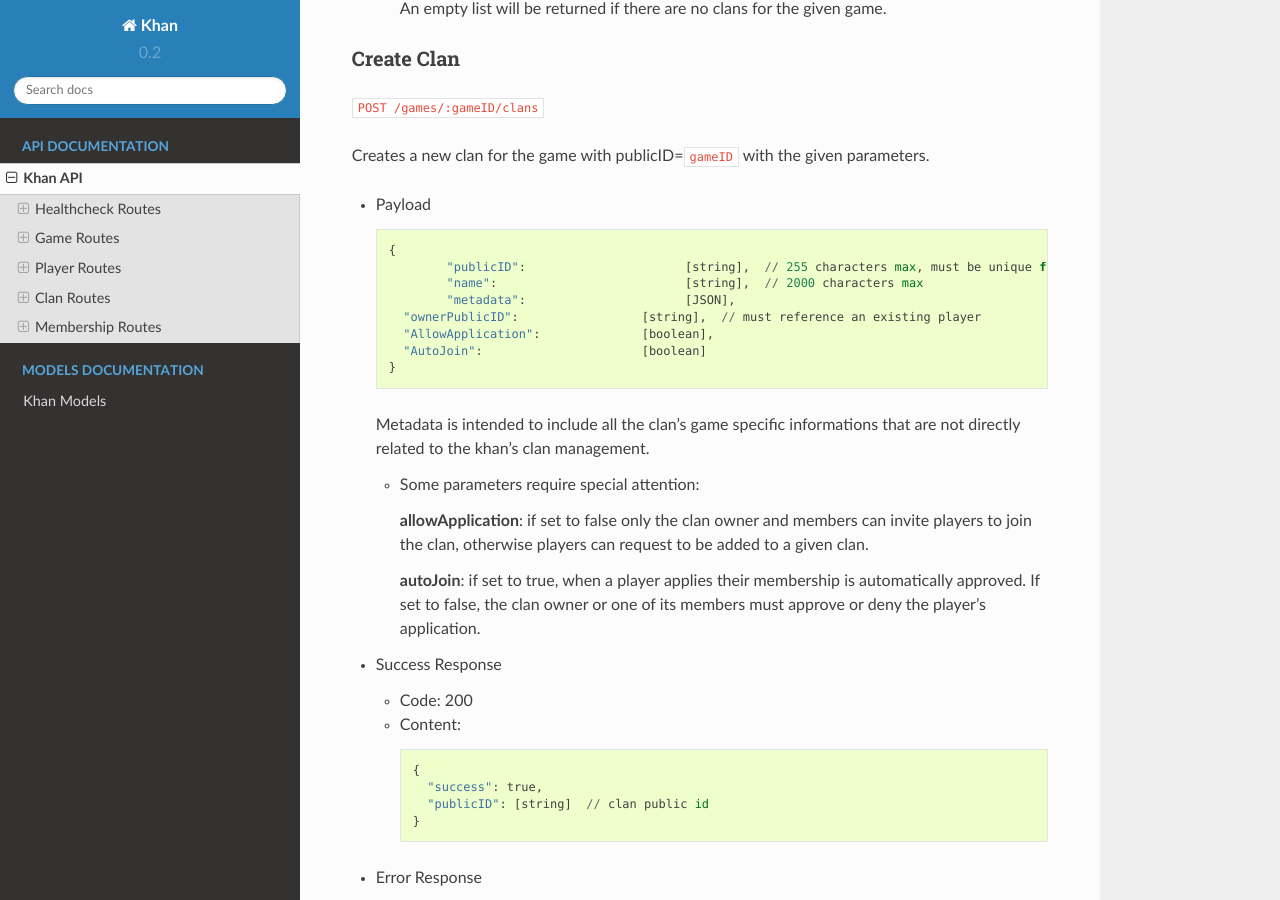
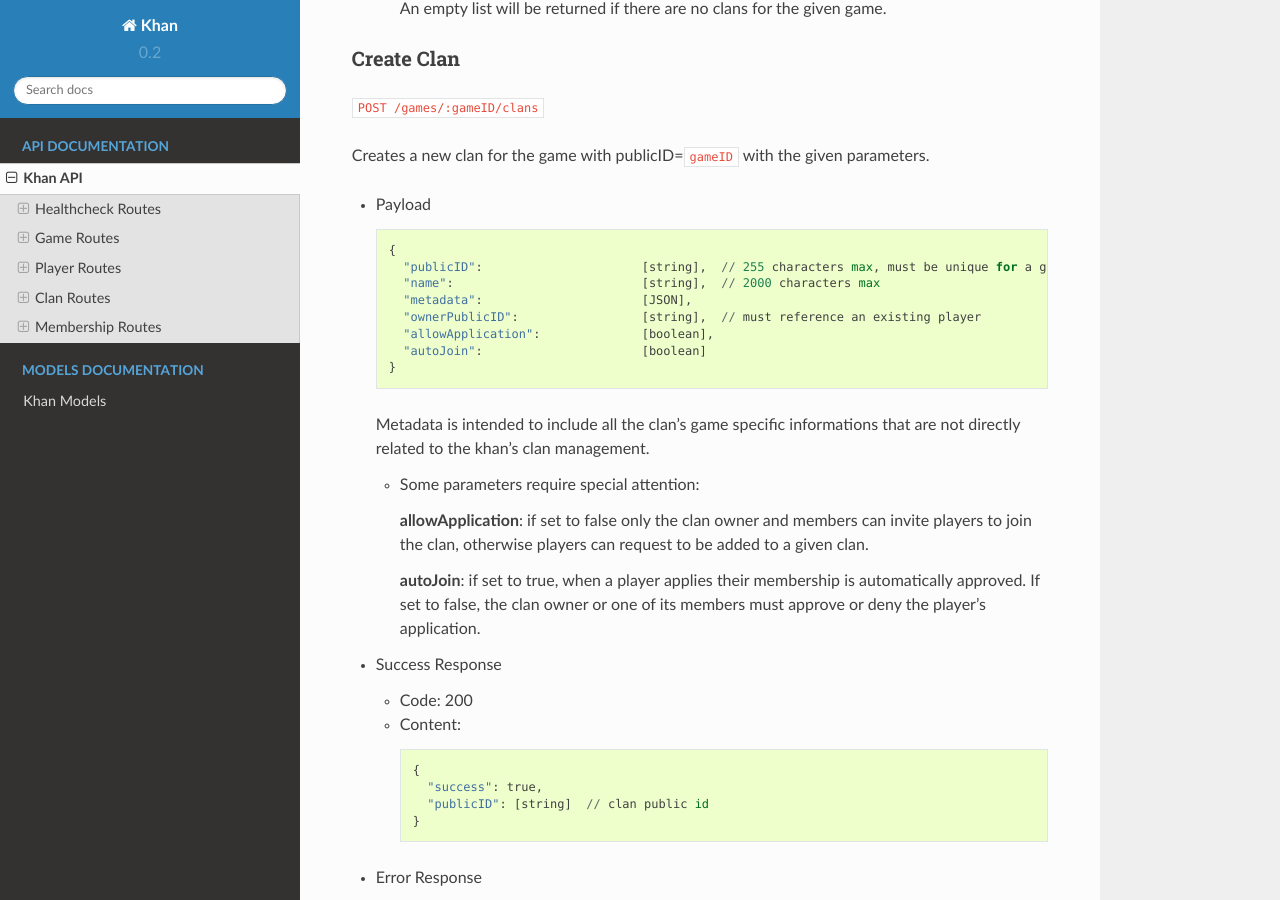
Before and after one commit to topfreegames/khan, a Sphinx documentation site: the page built from docs/API.md, in a window 1280 px wide and 900 px high, scrolled down 7980 px. Built offline with Sphinx 7.4.7 and the Read the Docs theme 2.0.0, drawn with Linux system fonts in a browser that asks for light colours.

Commit message:
Fix create clan payload in docs.

````diff
--- a/docs/API.md
+++ b/docs/API.md
@@ -387,12 +387,12 @@
 
     ```
     {
-    	"publicID":                      [string],  // 255 characters max, must be unique for a given game
-    	"name":                          [string],  // 2000 characters max
-    	"metadata":                      [JSON],
+      "publicID":                      [string],  // 255 characters max, must be unique for a given game
+      "name":                          [string],  // 2000 characters max
+      "metadata":                      [JSON],
       "ownerPublicID":                 [string],  // must reference an existing player
-      "AllowApplication":              [boolean],
-      "AutoJoin":                      [boolean]
+      "allowApplication":              [boolean],
+      "autoJoin":                      [boolean]
   	}
     ```
 
````
Also changed, not shown: 9 other files.
